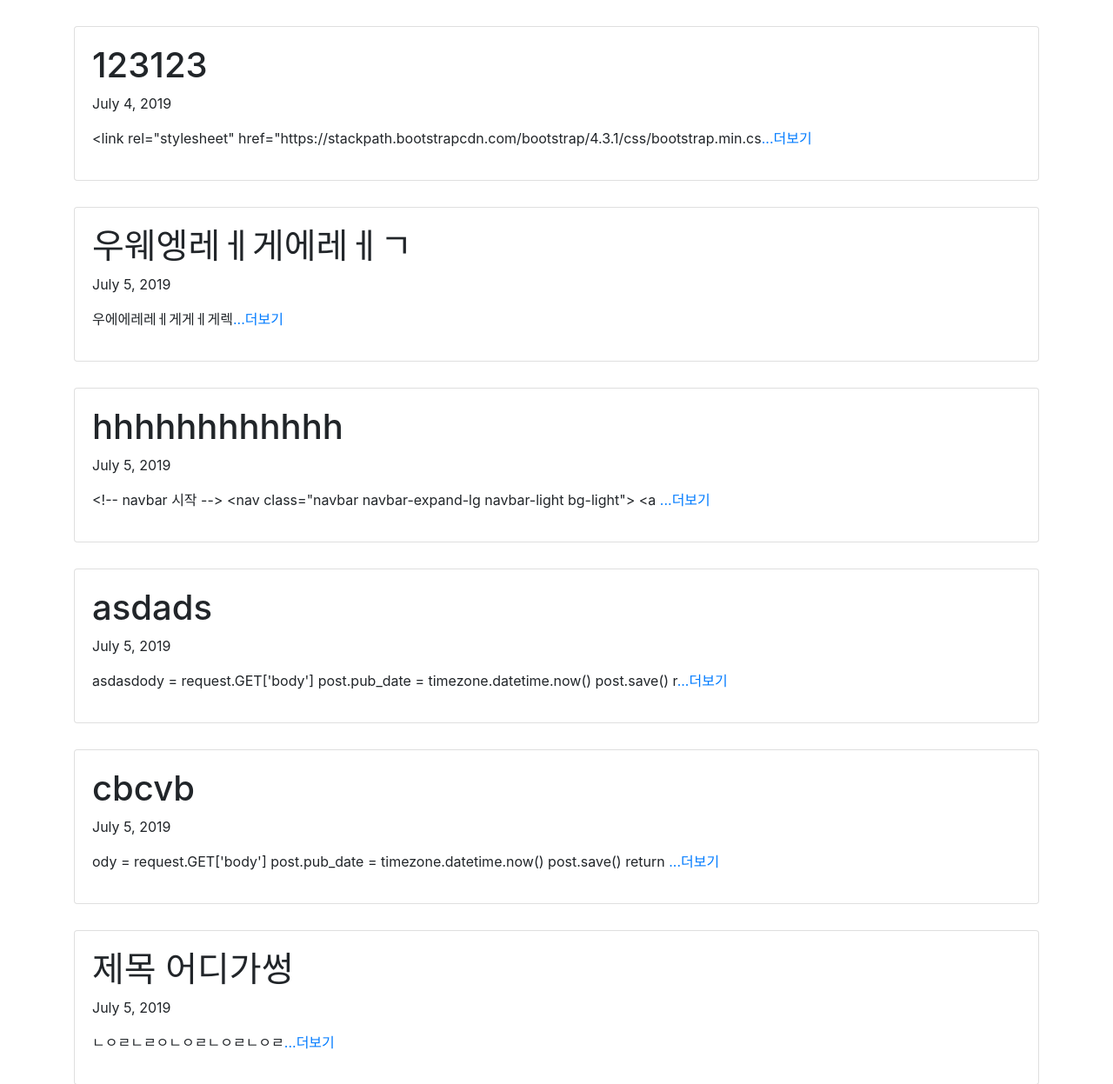
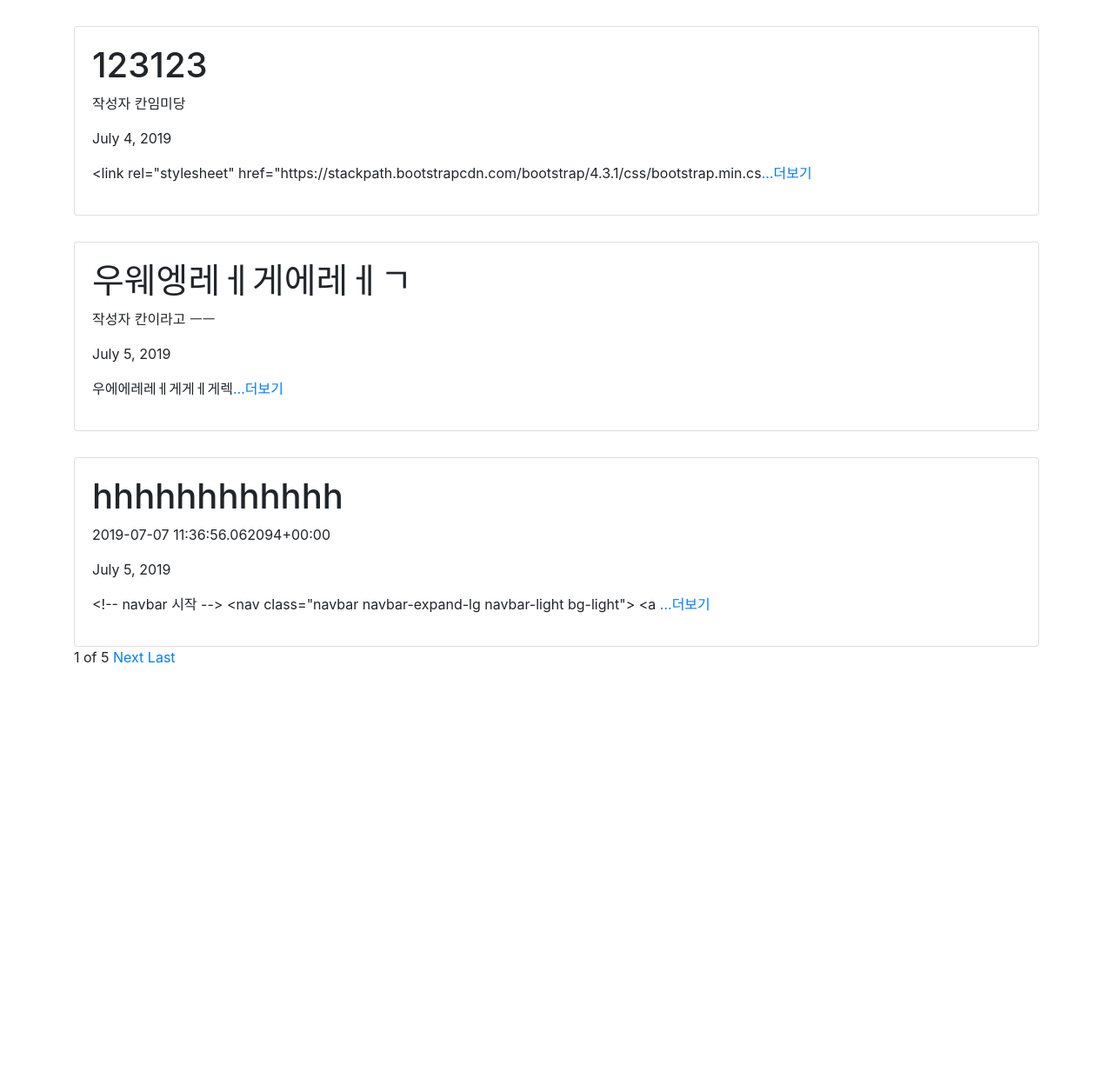
Before and after one commit to HyuuunjuKim/Board, a Django app: page / in a window 1280 px wide. Shown: the part 56-1303 px from the top of the page at 87% size. After the commit the page ends 854 px from the top, so only its background shows below. Run offline with Django 3.2, Linux system fonts and the light colour scheme; data comes from the database, SQL or seed files in the repository; both versions use the stored data as it was after the commit; some libraries are stand-ins or nearby versions.

Commit message:
pagination 기능 추가

```diff
--- a/app_board/models.py
+++ b/app_board/models.py
@@ -6,6 +6,7 @@
     title = models.CharField(max_length = 200)
     pub_date = models.DateField('date published')
     body = models.TextField()
+    writer = models.CharField(max_length = 100)
 
     def __str__(self) :
         return self.title
--- a/app_board/templates/detail.html
+++ b/app_board/templates/detail.html
@@ -5,6 +5,7 @@
     <div class="card">
         <div class="card-body">
             <h1>{{ post.title }}</h1> <!-- views.py에서 {'post' : post_detail}로 작성함 -->
+            <p>{{ post.writer }}</p>
             <p>{{ post.pub_date }}</p>
             <p>{{ post.body }}</p>
         </div>
--- a/app_board/templates/edit.html
+++ b/app_board/templates/edit.html
@@ -8,6 +8,7 @@
         <div class="edit_title">
             <p>제목 : <input type="text" name="title" value="{{ post.title }}"></p>
         </div>
+        <p>작성자 : <input type="text" name="writer" value="{{ post.writer }}"></p>
         <p>본문 : </p>
 
         <textarea cols=100% rows=10 name="body" >{{ post.body }}</textarea>
--- a/app_board/templates/home.html
+++ b/app_board/templates/home.html
@@ -2,15 +2,30 @@
 
 {% block content %}
 <div class="container">
-    {% for post in posts.all %}
+    {% for post in page_posts %}
     <div class="card">
         <div class="card-body">
             <h1>{{ post.title }}</h1>
+            <p>{{ post.writer }}</p>
             <p>{{ post.pub_date }}</p>
             <p>{{ post.summary }}<a href="{% url 'detail' post.id %}">...더보기</a></p>
         </div>
     </div>
     {% endfor %}
+
+    {% if page_posts.has_previous %}
+    <a href="?page=1">First</a>
+    <a href="?page={{page_posts.previous_page_number}}">Previous</a>
+    {% endif %}
+
+    <span>{{page_posts.number}}</span>
+    <span>of</span>
+    <span>{{page_posts.paginator.num_pages}}</span>
+
+    {%if page_posts.has_next%}
+    <a href="?page={{page_posts.next_page_number}}">Next</a>
+    <a href="?page={{page_posts.paginator.num_pages}}">Last</a>
+    {%endif%}
 </div>
 </body>
 
@@ -19,9 +34,9 @@
         margin-top: 30px;
         margin-bottom: 30px;
     }
+
     .card {
         margin-top: 30px;
     }
-
 </style>
 {% endblock %}
--- a/app_board/templates/new.html
+++ b/app_board/templates/new.html
@@ -5,6 +5,7 @@
     <form action = "{% url 'create' %}">
         <div class="title">
             <input type="text" name="title" placeholder="제목을 입력하세요">
+            <input type="text" name="writer" placeholder="작성자">
 
             <textarea cols=40 rows=10 name="body" placeholder="내용을 입력하세요"></textarea>
         </div>
--- a/app_board/views.py
+++ b/app_board/views.py
@@ -1,12 +1,17 @@
 from django.shortcuts import render, get_object_or_404, redirect
 from .models import Board
 from django.utils import timezone
+from django.core.paginator import Paginator
 
 # Create your views here.
 
 def home(request) :
-    boards = Board.objects #admin의 Board안의 데이터들을 boards라는 변수에 담음
-    return render(request, 'home.html', {'posts': boards})
+    posts = Board.objects #admin의 Board안의 데이터들을 boards라는 변수에 담음
+    post_list = Board.objects.all()
+    paginator = Paginator(post_list, 3)
+    page = request.GET.get('page')
+    page_posts = paginator.get_page(page)
+    return render(request, 'home.html', {'posts': posts, 'page_posts' : page_posts})
 
 def detail(request, post_id) :
     post_detail = get_object_or_404(Board, pk = post_id) #pk는 모델에서 찍어낸 객체 구분자
@@ -20,6 +25,7 @@
     post.title = request.GET['title']
     post.body = request.GET['body']
     post.pub_date = timezone.datetime.now()
+    post.writer = request.GET['writer']
     post.save()
     return redirect('/board/' + str(post.id)) #redirect는 요청이 오면 저쪽 url로 보내줘
 
@@ -36,5 +42,6 @@
     update_post = Board.objects.get(id = post_id)
     update_post.title = request.POST['title']
     update_post.body = request.POST['body']
+    update_post.writer = request.POST['writer']
     update_post.save()
     return redirect('home')
```
Also changed, not shown: app_board/migrations/0002_board_writer.py (added), db.sqlite3.
